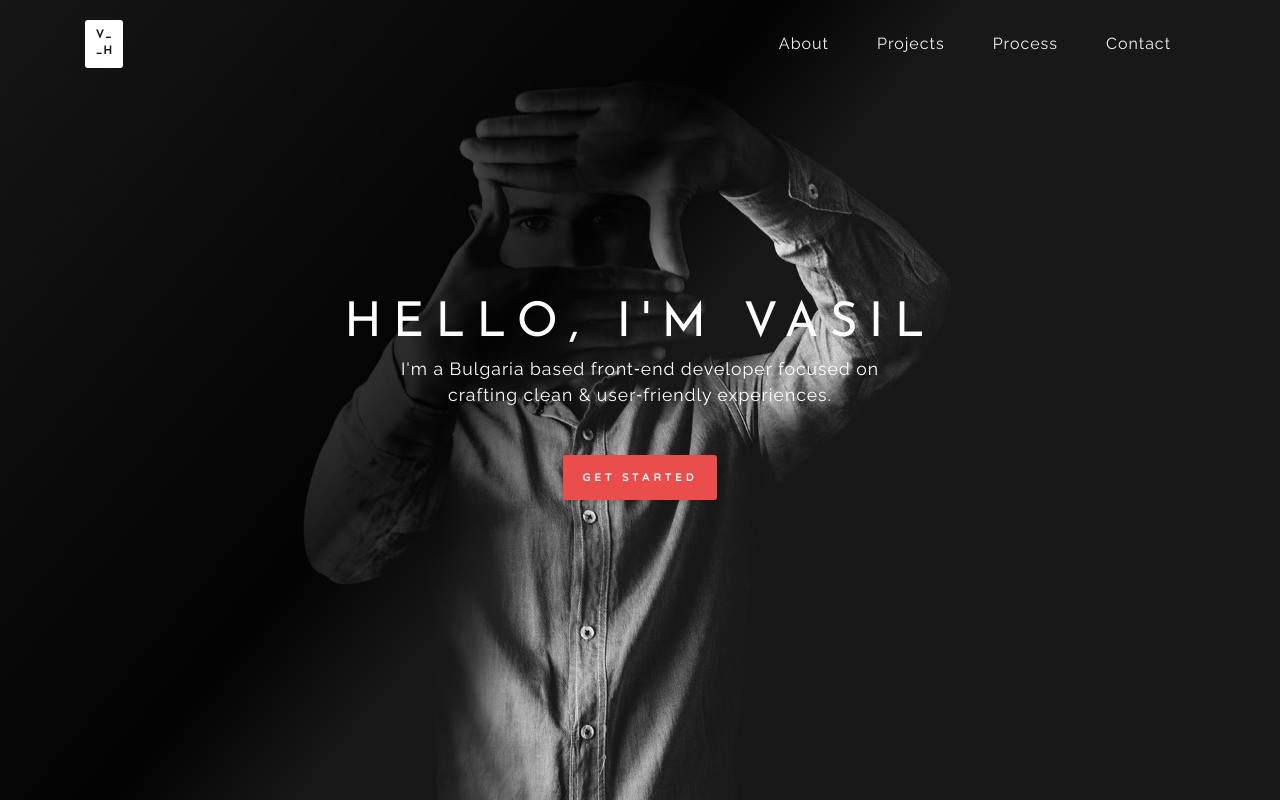
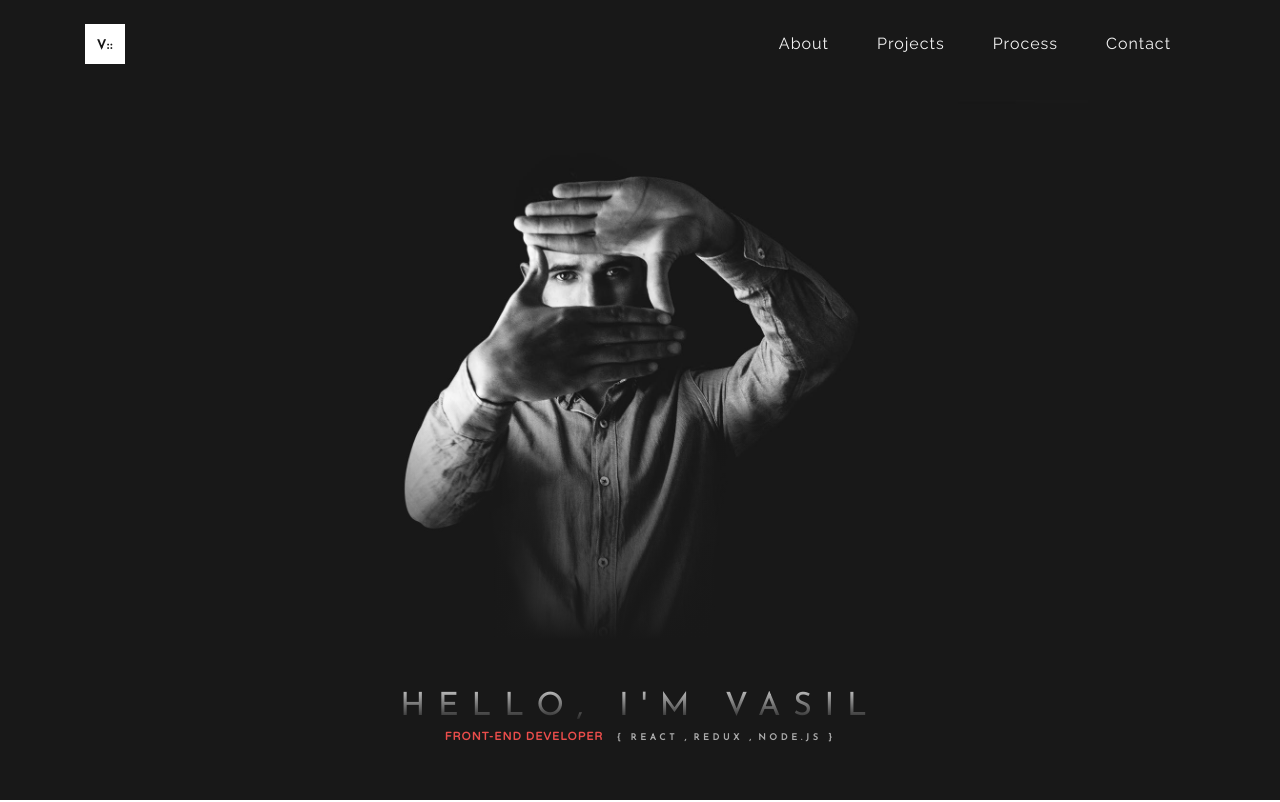
Before and after one commit to vasildimitroffhristoff/portfolio, a website with bundled scripts: page index.html in a window 1280 px wide. Shown: the top 802 px of the page. Built offline with nearby package versions, Linux system fonts and the light colour scheme; files whose address does not match are found by name.

Commit message:
Header proto

```diff
--- a/index.html
+++ b/index.html
@@ -32,8 +32,7 @@
     <nav class="navbar navbar-expand-lg navbar-light fixed-top" id="mainNav">
       <div class="container">
         <a class="navbar-brand js-scroll-trigger" href="#page-top">
-          <i>V_</i>
-          <i>_H</i>
+          <i>V::</i>
         </a>
         <button class="navbar-toggler navbar-toggler-right" type="button" data-toggle="collapse" data-target="#navbarResponsive" aria-controls="navbarResponsive" aria-expanded="false" aria-label="Toggle navigation">
           Menu
@@ -61,10 +60,10 @@
     <!-- Header -->
     <header class="masthead">
       <div class="container d-flex h-100 align-items-center">
-        <div class="mx-auto text-center">
+        <div class="masthead-content mx-auto text-center">
           <h1 class="mx-auto my-0 text-uppercase">Hello, I'm Vasil</h1>
-          <h2 class="mx-auto mt-2 mb-5">I'm a Bulgaria based front‑end developer focused on crafting clean  & user‑friendly experiences.</h2>
-          <a href="#about" class="btn btn-primary js-scroll-trigger">Get Started</a>
+          <!-- <h2 class="mx-auto mt-2 mb-5">Bulgaria based front‑end developer focused on crafting clean & user‑friendly experiences.</h2> -->
+          <span class="btn btn-primary js-scroll-trigger">Front-end developer  <small style="color:#aaa;padding-left:10px"> <b>{ React ,</b> <b>Redux ,</b>  <b>Node.js }</b> </small> </span>
         </div>
       </div>
     </header>
--- a/scss/_buttons.scss
+++ b/scss/_buttons.scss
@@ -1,27 +1,41 @@
 .btn {
-  box-shadow: 0 .1875rem .1875rem 0 rgba(0,0,0,.1) !important;
-  padding: 1.25rem 2rem;
   font-family: 'Varela Round';
-  font-size: 65%;
+  font-size: 6%;
+  border: 0;
   text-transform: uppercase;
-  letter-spacing: .25rem;
-  border: 0;
   font-weight: 700;
+  backface-visibility: hidden;
+
 }
 
 .btn-primary {
-  background-color: $primary;
-  // border: 1px solid darken($white,  70%);
-  border-radius: 3px;
-  padding: .9rem 1.2rem;
+  background-color: transparent;
+  border-radius: 0px;
+  color:$primary;
+  font-size: .7rem;
+  display: block;
+
+  b {
+    animation: fadeInRight 1000ms;
+    animation-fill-mode: backwards;
+    animation-delay: 2300ms;
+  letter-spacing: .23rem;
+  animation-timing-function: ease-out;
+
+  font-family: 'Josefin Sans',sans-serif;
+  }
+
   &:hover {
-    background-color: darken($primary, 2%);
+    background-color: transparent;
+    outline: none;
   }
   &:focus {
-    background-color: darken($primary, 3%);
+    background-color: transparent;
     color: white;
+    outline: none;
   }
   &:active {
-    background-color: darken($primary, 2%) !important;
+    background-color: transparent !important;
+    outline: none;
   }
 }
--- a/scss/_masthead.scss
+++ b/scss/_masthead.scss
@@ -4,35 +4,44 @@
   height: auto;
   min-height: 35rem;
   padding: 15rem 0;
-  // background: linear-gradient(to bottom, #{fade-out($black, .9)} 0%,#{fade-out($black, .5)} 75%,$black 100%), url('../img/2.jpeg');
-  background: linear-gradient(130deg, rgba(0, 0, 0, .1) 0%, rgba(0, 0, 0, .9) 40%, transparent 50%),url(../img/2.jpeg);
+  background: linear-gradient(180deg,transparent 50%,#181818 80%,#181818 95%),url(../img/2.jpeg);
   background-position: center;
   background-repeat: no-repeat;
   background-attachment: scroll;
-  background-size: cover;
+  background-size: 70%;
+  background-color: #181818;
+  backface-visibility: hidden;
+  &-content {
+    position: absolute;
+    bottom: 3rem;
+    left: 0;
+    right: 0;
+  }
   h1 {
     font-family: 'Josefin Sans', sans-serif;
     font-size: 2.5rem;
     line-height: 2.5rem;
     letter-spacing: 0.8rem;
-    // background: -webkit-linear-gradient(fade-out(white, 0.3), fade-out(white, 1));
-    // -webkit-text-fill-color: transparent;
-    // -webkit-background-clip: text;
+    background: -webkit-linear-gradient(fade-out(white, 0.3), fade-out(white, 1));
+    -webkit-text-fill-color: transparent;
+    -webkit-background-clip: text;
     color: $white;
-    animation: fadeInLeft 1200ms;
+    animation: fadeInLeft 1300ms;
     animation-fill-mode: backwards;
+    animation-timing-function: ease-out;
   }
   h2 {
     max-width: 20rem;
     font-size: 1rem;
     color: $white;
     animation: fadeInRight 1000ms;
-    animation-fill-mode: backwards;
+    animation-fill-mode: forwards;
   }
   .btn {
-    animation: fadeInBottom 1000ms;
+    animation: fadeInRight 1000ms;
     animation-fill-mode: backwards;
     animation-delay: 1300ms;
+    animation-timing-function: ease-out;
   }
   @media(min-width: 768px) {
     h1 {
@@ -44,9 +53,9 @@
     height: 100vh;
     padding: 0;
     h1 {
-      font-size: 3rem;
-      line-height: 3rem;
-      letter-spacing: 0.7rem;
+      font-size: 2rem;
+      line-height: 2rem;
+      letter-spacing: 0.8rem;
     }
     h2 {
       max-width: 30rem;
@@ -59,17 +68,12 @@
 }
 
 @keyframes fadeInLeft {
-  0% { transform: translateX(-60px); opacity: 0; }
-  100% { transform: translateX(0px); opacity: 1; }
+  0% {  opacity: 0; }
+  100% { opacity: 1; }
 }
 
 @keyframes fadeInRight {
-  0% { transform: translateX(60px); opacity: 0; }
-  100% { transform: translateX(0px); opacity: 1; }
+  0% { transform: translate(-60px,0); opacity: 0; }
+  80% { transform: translate(30px,0); opacity: 1; }
+  100% { transform: translate(0px,0); opacity: 1; }
 }
-
-@keyframes fadeInBottom {
-  0% { transform: translateY(60px); opacity: 0; }
-  90% { transform: translateY(-8px); }
-  100% { transform: translateY(0px); opacity: 1; }
-}
--- a/scss/_navbar.scss
+++ b/scss/_navbar.scss
@@ -36,16 +36,14 @@
     background-color: transparent;
     transition: background-color 0.3s ease-in-out;
     .navbar-brand {
-      padding: .5rem 0;
       color: $black;
       background-color: $white;
-      width: 2.4rem;
+      width: 2.5rem;
+      height: 2.5rem;
       text-align: center;
-      border-radius: 3px;
-      // border-radius: 2px;
       i {
         display: block;
-        font-size: .7rem;
+        font-size: .8rem;
         line-height: 1rem;
         font-style: normal;
         font-family: 'Josefin Sans', sans-serif;
@@ -80,6 +78,7 @@
         color: $black;
         padding: 1.5rem 1.5rem 1.25rem;
         border-bottom: 0.25rem solid transparent;
+        font-size: 12px;
         &:hover {
           color: $primary;
         }
```
Also changed, not shown: css/styles.css, css/styles.min.css.
